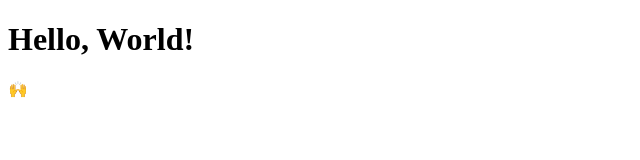
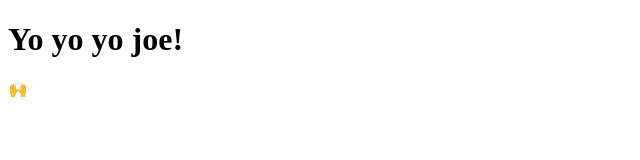
Before and after one commit to evpfeil/first-website, a plain HTML site: page index.html in a window 1280 px wide. Shown: the whole page, without its empty margins (0-640 px from the left). Drawn offline with Linux system fonts and the light colour scheme.

Commit message:
Update index.html

```diff
--- a/index.html
+++ b/index.html
@@ -5,7 +5,7 @@
 		<title>My first github.io website</title>
 	</head>
 	<body>
-		<h1>Hello, World!</h1>
+		<h1>Yo yo yo joe!</h1>
 		<p>🙌</p>
 	</body>
 </html>
```
